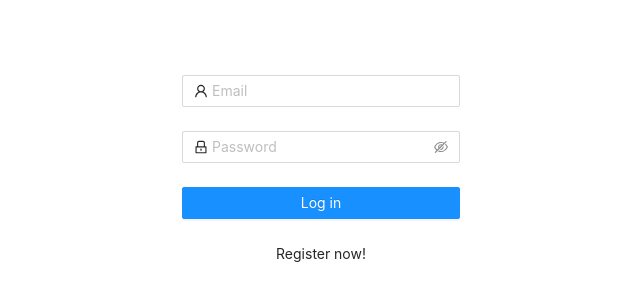
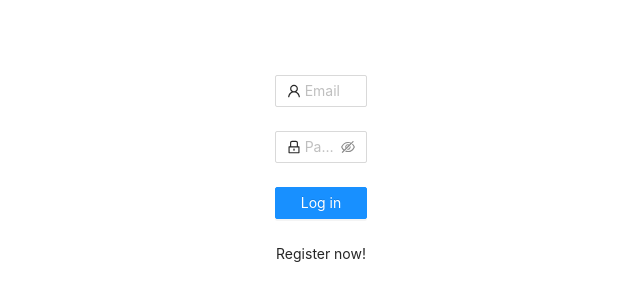
Before and after one commit to RaazeshP96/NEXT-FIREBASE-PRACTICE, a Next.js app: page /login in a window 1280 px wide. Shown: the part 230-530 px from the top of the page, without its empty margins (319-959 px from the left). Built offline with nearby package versions, Linux system fonts and the light colour scheme; no server answers.

Commit message:
fix:minor ui change in signup form

```diff
--- a/src/component/organism/LoginForm/index.tsx
+++ b/src/component/organism/LoginForm/index.tsx
@@ -52,6 +52,7 @@ const LoginForm: React.FC = () => {
                 name="normal_login"
                 className="login-form"
                 initialValues={{ remember: true }}
+                wrapperCol={{ span: 8, offset: 8 }}
                 onFinish={onFinish}
             >
                 <Form.Item
```
